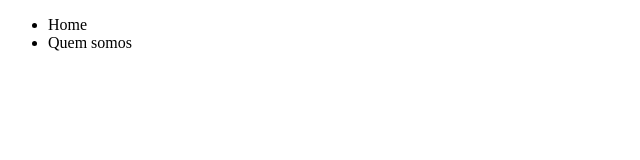
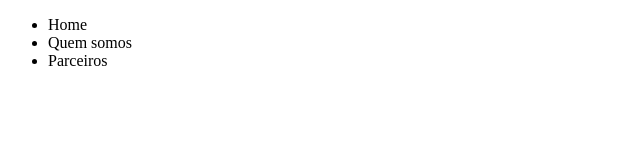
Before and after one commit to LeoJBorges/htmlTreino, a plain HTML site: page index.html in a window 1280 px wide. Shown: the full height of the page, 0-640 px from the left. Drawn offline with Linux system fonts and the light colour scheme.

Commit message:
Adiconando o link Parceiros

```diff
--- a/index.html
+++ b/index.html
@@ -10,6 +10,7 @@
     <ul>
         <li>Home</li>
         <li>Quem somos</li>
+        <li>Parceiros</li>
     </ul>
 </body>
 </html>
```
